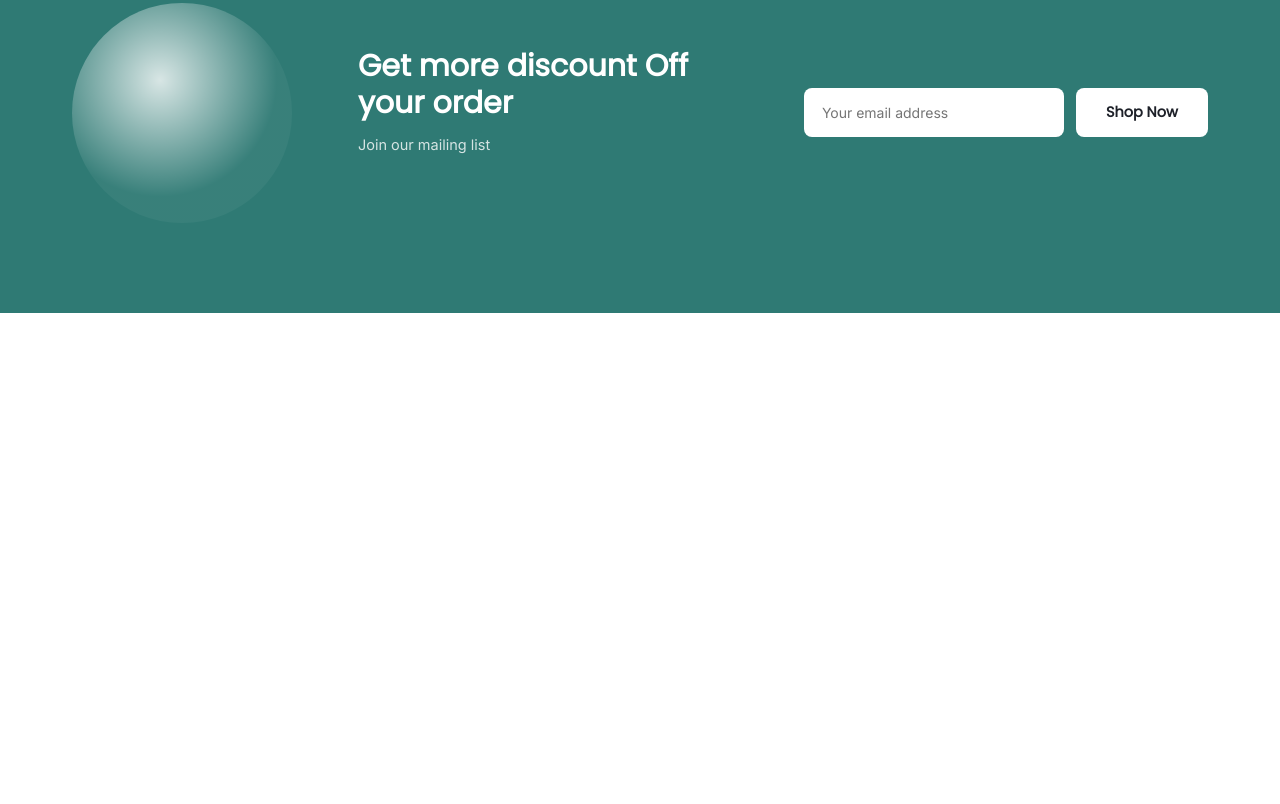
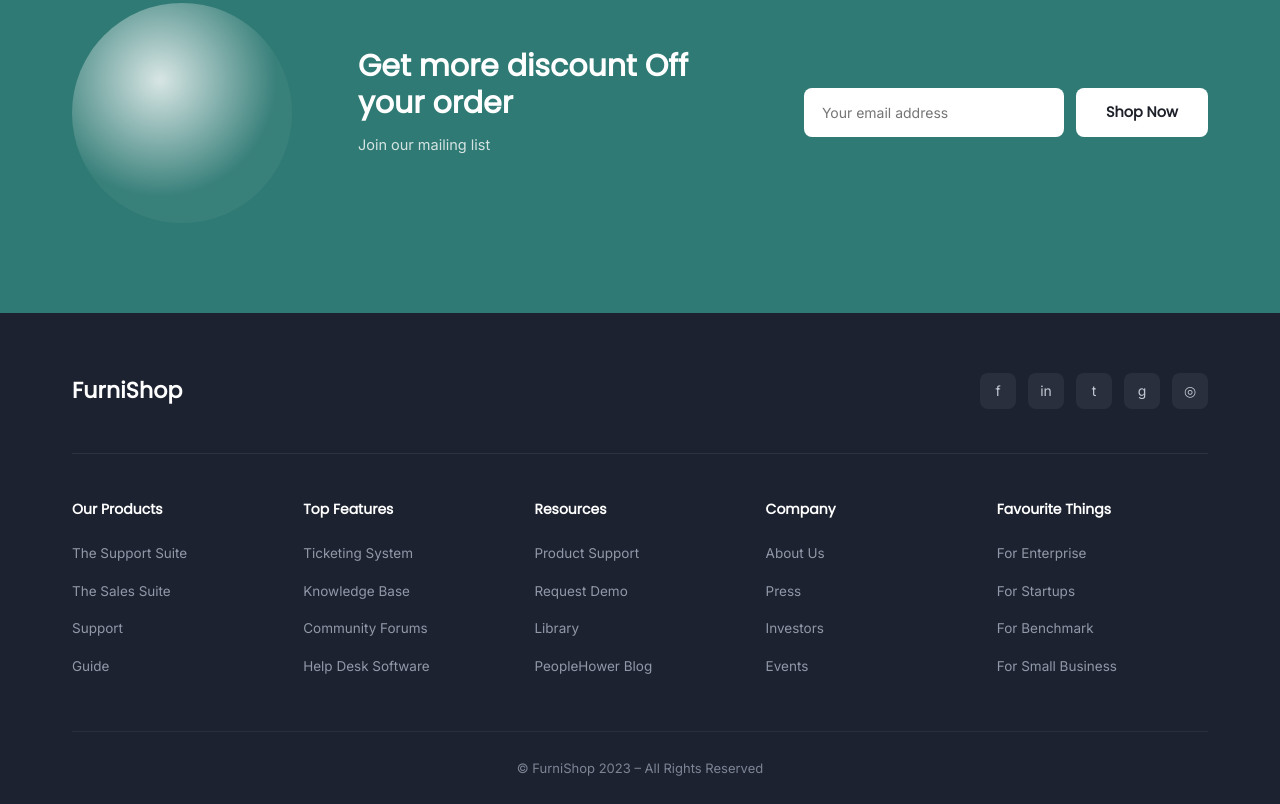
Before and after one commit to uzboo655/git-test-uzd, a plain HTML site: page index.html in a window 1280 px wide. Shown: the part 4018-4822 px from the top of the page. Before the commit the page ends 4331 px from the top, so only its background shows below. Drawn offline with Linux system fonts and the light colour scheme.

Commit message:
footer qo'shildi

```diff
--- a/index.html
+++ b/index.html
@@ -196,6 +196,68 @@
             </form>
         </div>
     </section>
+    <footer id="contact">
+        <div class="container">
+            <div class="footer-top">
+                <a href="#" class="logo">FurniShop</a>
+                <div class="socials">
+                    <a href="#" aria-label="Facebook">f</a>
+                    <a href="#" aria-label="LinkedIn">in</a>
+                    <a href="#" aria-label="Twitter">t</a>
+                    <a href="#" aria-label="GitHub">g</a>
+                    <a href="#" aria-label="Instagram">◎</a>
+                </div>
+            </div>
+            <div class="footer-grid">
+                <div>
+                    <h5>Our Products</h5>
+                    <ul>
+                        <li><a href="#">The Support Suite</a></li>
+                        <li><a href="#">The Sales Suite</a></li>
+                        <li><a href="#">Support</a></li>
+                        <li><a href="#">Guide</a></li>
+                    </ul>
+                </div>
+                <div>
+                    <h5>Top Features</h5>
+                    <ul>
+                        <li><a href="#">Ticketing System</a></li>
+                        <li><a href="#">Knowledge Base</a></li>
+                        <li><a href="#">Community Forums</a></li>
+                        <li><a href="#">Help Desk Software</a></li>
+                    </ul>
+                </div>
+                <div>
+                    <h5>Resources</h5>
+                    <ul>
+                        <li><a href="#">Product Support</a></li>
+                        <li><a href="#">Request Demo</a></li>
+                        <li><a href="#">Library</a></li>
+                        <li><a href="#">PeopleHower Blog</a></li>
+                    </ul>
+                </div>
+                <div>
+                    <h5>Company</h5>
+                    <ul>
+                        <li><a href="#">About Us</a></li>
+                        <li><a href="#">Press</a></li>
+                        <li><a href="#">Investors</a></li>
+                        <li><a href="#">Events</a></li>
+                    </ul>
+                </div>
+                <div>
+                    <h5>Favourite Things</h5>
+                    <ul>
+                        <li><a href="#">For Enterprise</a></li>
+                        <li><a href="#">For Startups</a></li>
+                        <li><a href="#">For Benchmark</a></li>
+                        <li><a href="#">For Small Business</a></li>
+                    </ul>
+                </div>
+            </div>
+            <div class="footer-bottom">© FurniShop 2023 – All Rights Reserved</div>
+        </div>
+    </footer>
 </body>
 
 </html>
```
